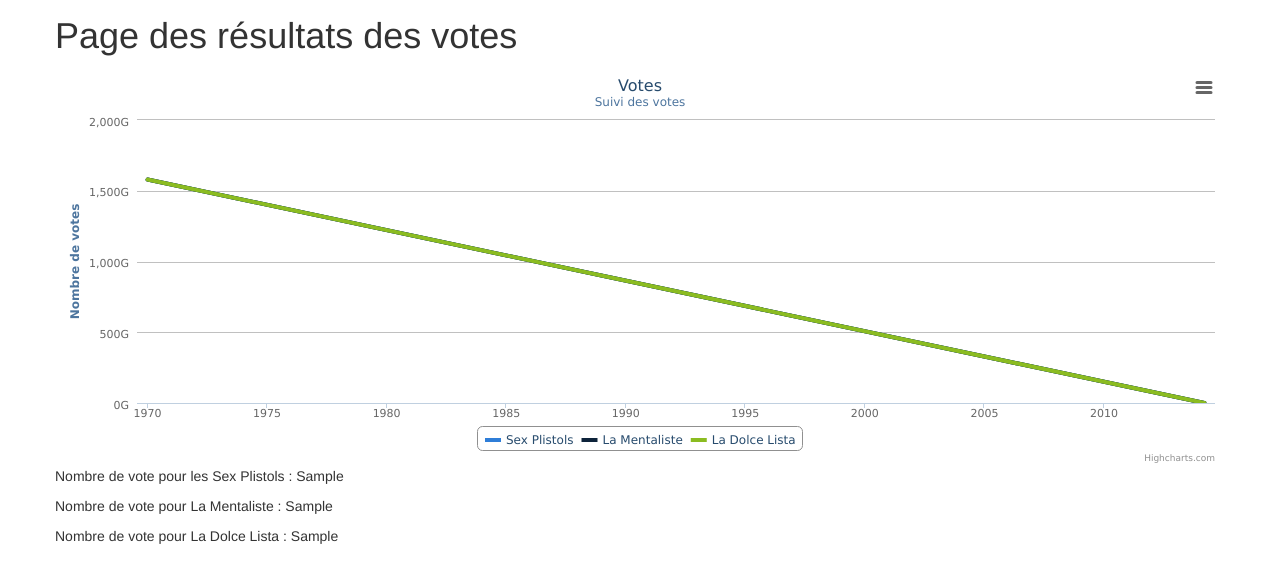
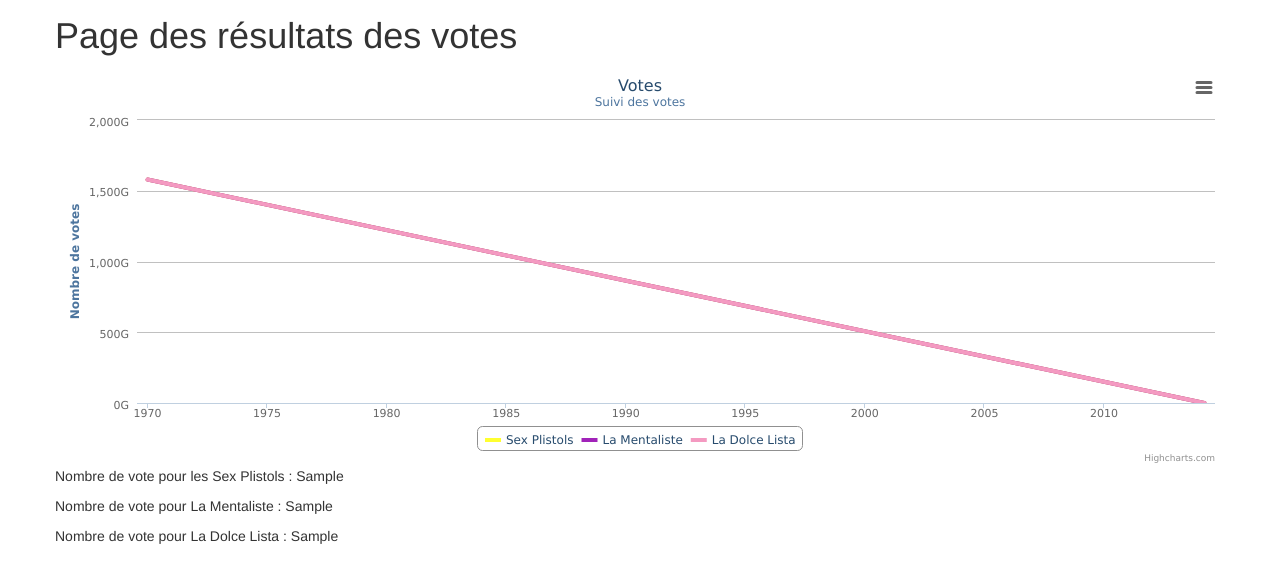
Before and after one commit to ColasV/campagne, a CakePHP app: the page made by app/View/Votes/index.ctp in a window 1280 px wide. Shown: the part 238-800 px from the top of the page. Run offline with PHP 8.4 and a stand-in for CakePHP, Linux system fonts and the light colour scheme; the template is opened without the code that fills it: most values are stand-ins (such as "Sample title", 1, 10 or a date in 2020); data that the repository does not hold is empty; some libraries are stand-ins or nearby versions.

Commit message:
Ajout des couleurs

```diff
--- a/app/View/Votes/index.ctp
+++ b/app/View/Votes/index.ctp
@@ -62,6 +62,7 @@ $(function () {
             },
             series: [{
                 name: 'Sex Plistols',
+                color: '#ffff30',
               <?php echo 'data: [';
                 echo '[1394920800000,0],';
                 foreach ($liste1 as $vote) {
@@ -76,6 +77,7 @@ $(function () {
 
             }, {
                 name: 'La Mentaliste',
+                color: '#A123B9',
                 <?php echo 'data: [';
                 echo '[1394920800000,0],';
                   foreach ($liste2 as $vote) {
@@ -90,6 +92,7 @@ $(function () {
                   ?>
             }, {
                 name: 'La Dolce Lista',
+                color: '#f49ac1',
                 <?php echo 'data: [';
                  echo '[1394920800000,0],';
                   foreach ($liste3 as $vote) {
```
